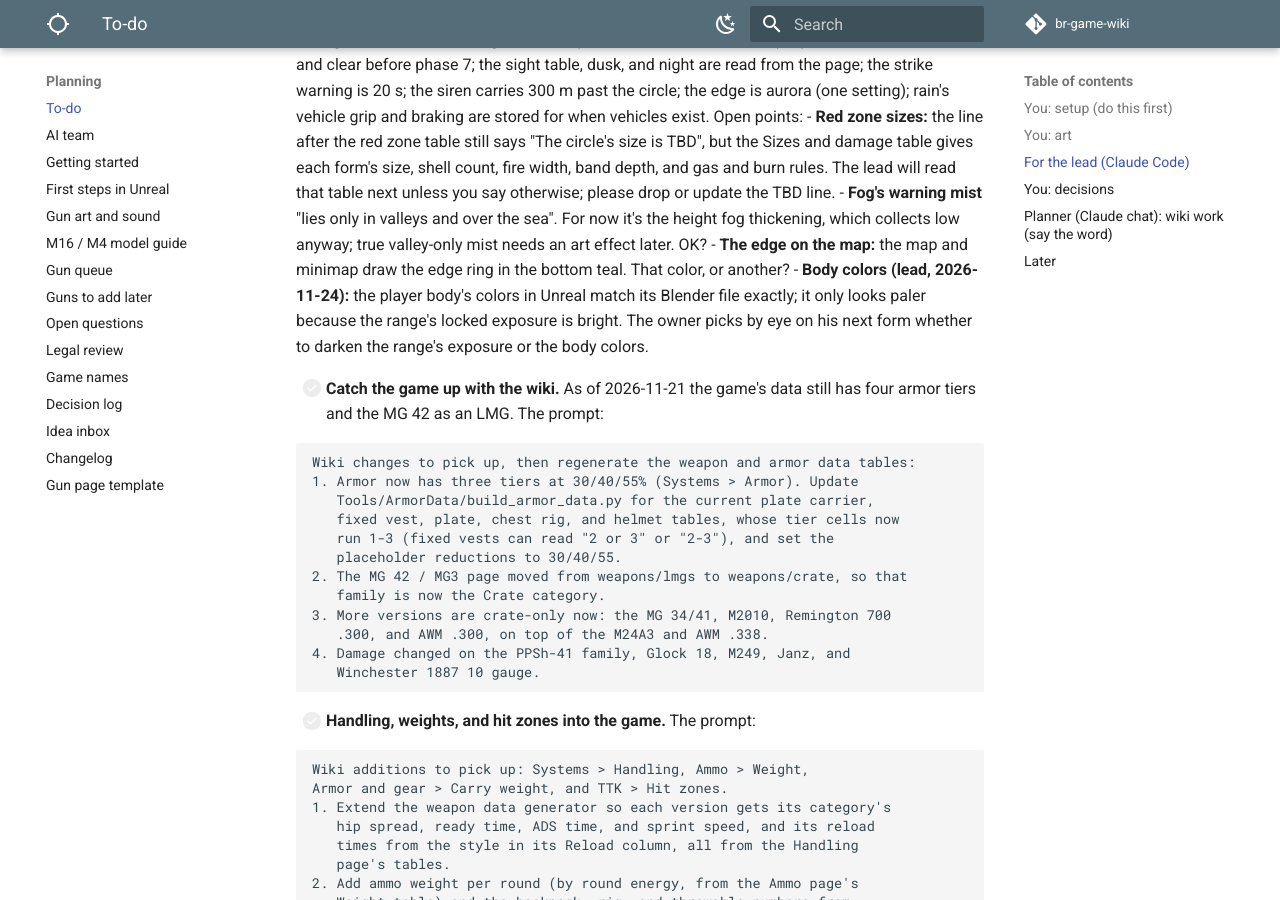
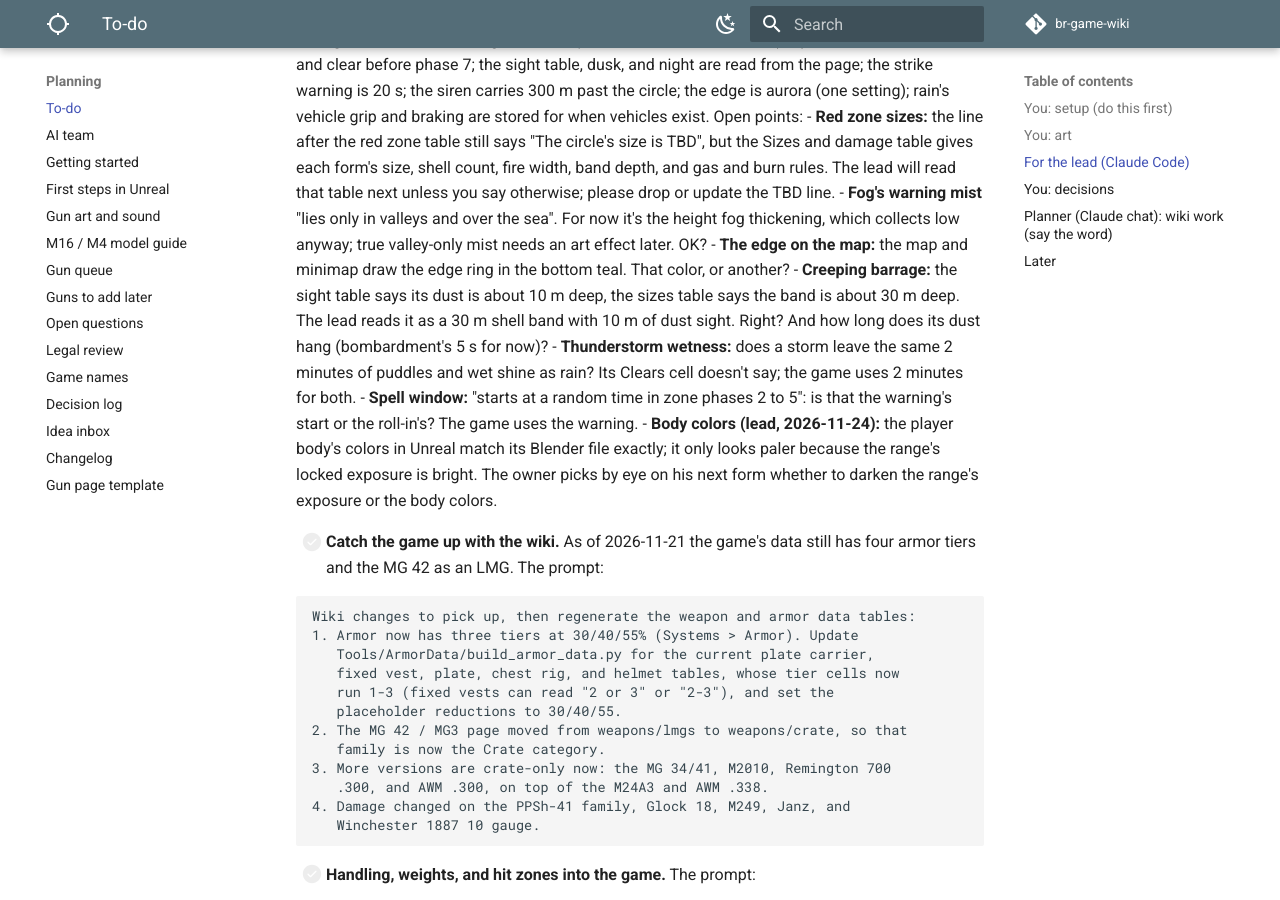
Before and after one commit to DerrickSpartan1/br-game-wiki, an MkDocs documentation site: the page built from docs/planning/to-do.md, in a window 1280 px wide and 900 px high, scrolled down 11788 px. Built offline with MkDocs 1.6.1 and Material for MkDocs 9.7.7, drawn with Linux system fonts in a browser that asks for light colours; comment, search, counter and statistics services are not loaded.

Commit message:
Lead: more weather and red zone questions from review
Co-Authored-By: Claude Opus 5.5 <noreply@anthropic.com>

```diff
--- a/docs/planning/to-do.md
+++ b/docs/planning/to-do.md
@@ -158,6 +158,9 @@ When you tell the lead "check the planner's list," it works through this section
     - **Red zone sizes:** the line after the red zone table still says "The circle's size is TBD", but the Sizes and damage table gives each form's size, shell count, fire width, band depth, and gas and burn rules. The lead will read that table next unless you say otherwise; please drop or update the TBD line.
     - **Fog's warning mist** "lies only in valleys and over the sea". For now it's the height fog thickening, which collects low anyway; true valley-only mist needs an art effect later. OK?
     - **The edge on the map:** the map and minimap draw the edge ring in the bottom teal. That color, or another?
+    - **Creeping barrage:** the sight table says its dust is about 10 m deep, the sizes table says the band is about 30 m deep. The lead reads it as a 30 m shell band with 10 m of dust sight. Right? And how long does its dust hang (bombardment's 5 s for now)?
+    - **Thunderstorm wetness:** does a storm leave the same 2 minutes of puddles and wet shine as rain? Its Clears cell doesn't say; the game uses 2 minutes for both.
+    - **Spell window:** "starts at a random time in zone phases 2 to 5": is that the warning's start or the roll-in's? The game uses the warning.
 - **Body colors (lead, 2026-11-24):** the player body's colors in Unreal match its Blender file exactly; it only looks paler because the range's locked exposure is bright. The owner picks by eye on his next form whether to darken the range's exposure or the body colors.
 
 
```
